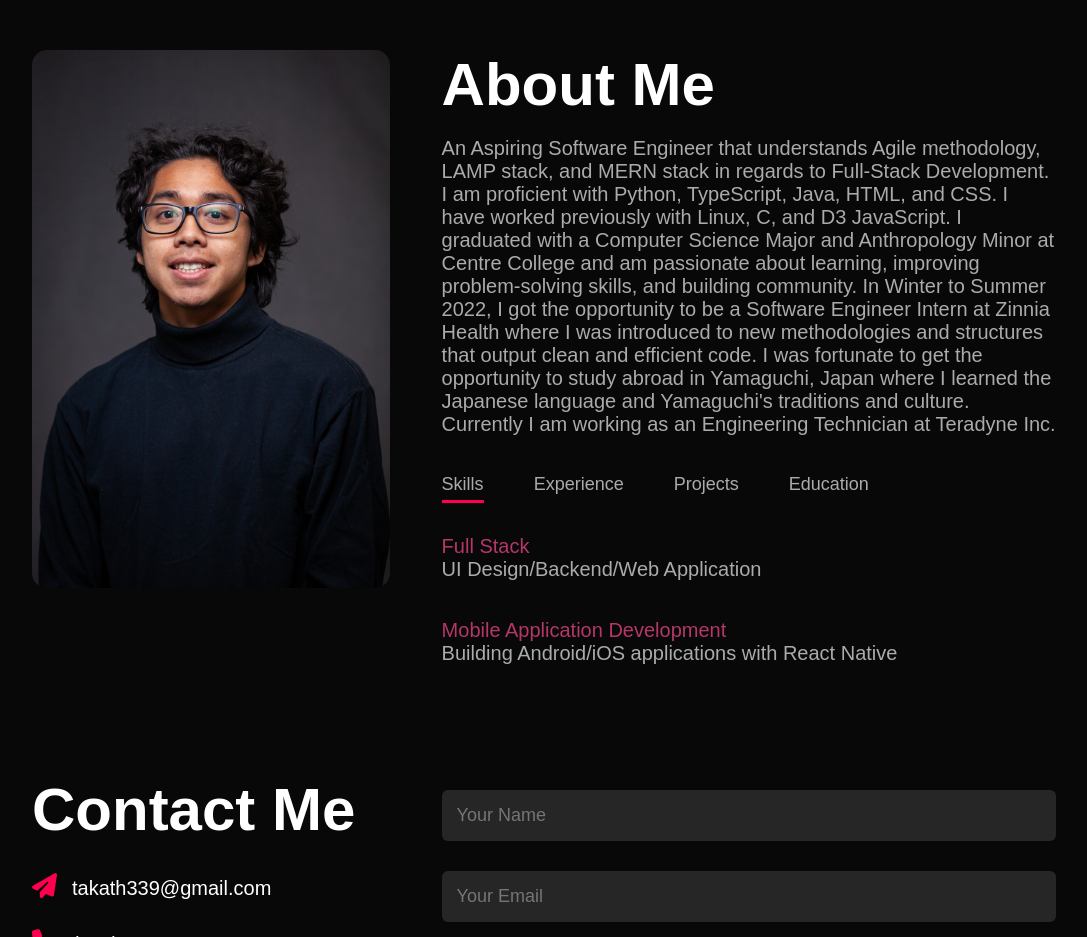
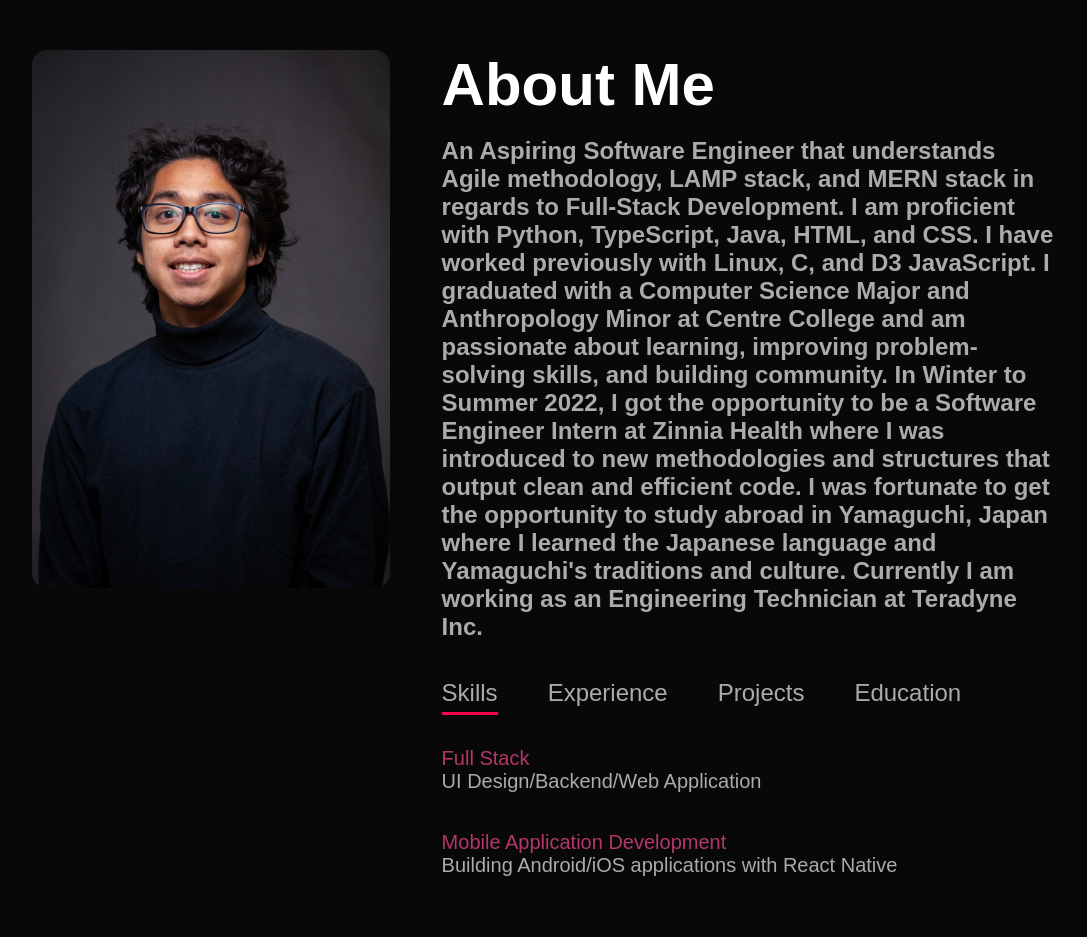
Before and after one commit to cath-ly/Portfolio-Website, a plain HTML site: page index.html in a window 1280 px wide. Shown: the part 840-1777 px from the top of the page, without its empty margins (96-1183 px from the left). Drawn offline with Linux system fonts and the light colour scheme.

Commit message:
Modified readability

```diff
--- a/index.html
+++ b/index.html
@@ -37,14 +37,14 @@
                     <div class="about-col-2">
                         <h1 class="sub-title">About Me</h1>
                         <br>
-                        <p>
+                        <h2>
                             An Aspiring Software Engineer that understands Agile methodology, LAMP stack, and MERN stack in regards to Full-Stack Development.
                             I am proficient with Python, TypeScript, Java, HTML, and CSS. I have worked previously with Linux, C, and D3 JavaScript.
                             I graduated with a Computer Science Major and Anthropology Minor at Centre College and am passionate about learning, improving problem-solving skills, and building community.
                             In Winter to Summer 2022, I got the opportunity to be a Software Engineer Intern at Zinnia Health where I was introduced to new methodologies and structures that output clean and efficient code.
                             I was fortunate to get the opportunity to study abroad in Yamaguchi, Japan where I learned the Japanese language and Yamaguchi's traditions and culture.
                             Currently I am working as an Engineering Technician at Teradyne Inc.
-                        </p>
+                        </h2>
                         <br>
                         <div class="tab-titles">
                             <p class="tab-links active-link" onclick="openTab('skills')">Skills</p>
@@ -72,7 +72,6 @@
                                 <li><span>May 2021 - May 2023</span><br>Computer Science Class Representative of 2023 at Centre College, Danville, KY</li>
                                 <br>
                                 <li><span>September 2019 - May 2023</span><br>Student Technician II at Centre College, Danville, KY</li>
-                                <br>
                             </ul>
                         </div>
                         <div class="tab-contents" id="projects">
@@ -92,7 +91,6 @@
                                 <li><span>October 2021 - December 2021</span><br>Pokemon Battle Tower Database Project at Centre College</li>
                                 <br>
                                 <li><span>October 2019 - December 2019</span><br>eSports vs. Sports Project at Centre College</li>
-                                <br>
                             </ul>
                         </div>
                         <div class="tab-contents" id="education">
@@ -108,6 +106,7 @@
         </div>
 
         <!-- -------------------------Contact------------------------------- -->
+        <!-- Potentially adding an image here as filler space for the contact me page-->
         <div id="contact">
             <div class="container">
                 <div class="row">
--- a/style.css
+++ b/style.css
@@ -126,7 +126,7 @@ nav ul li a:hover::after{
 
 .tab-links{
     margin-right: 50px;
-    font-size: 18px;
+    font-size: 24px;
     font-weight: 500;
     cursor: pointer;
     position: relative;
```
